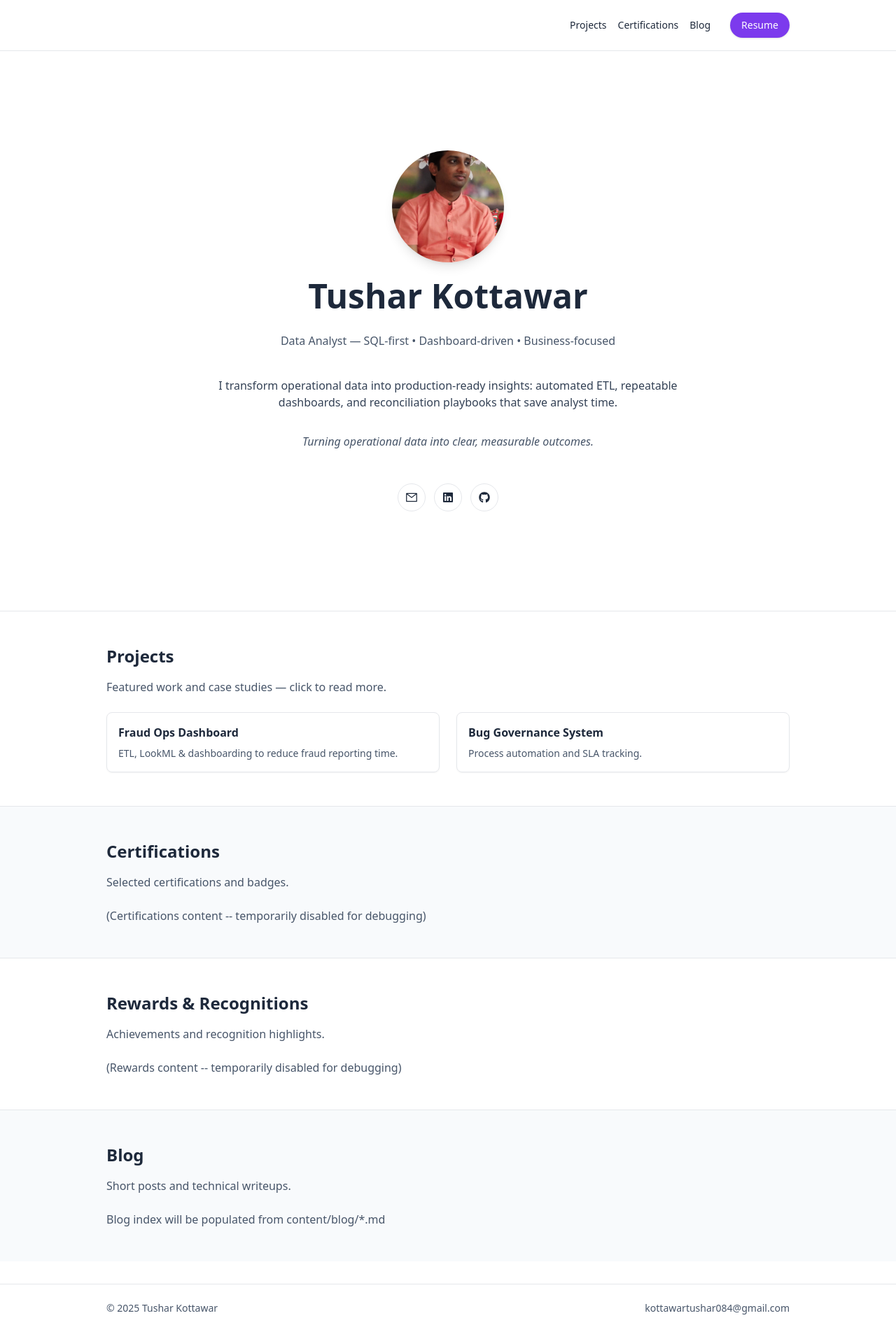
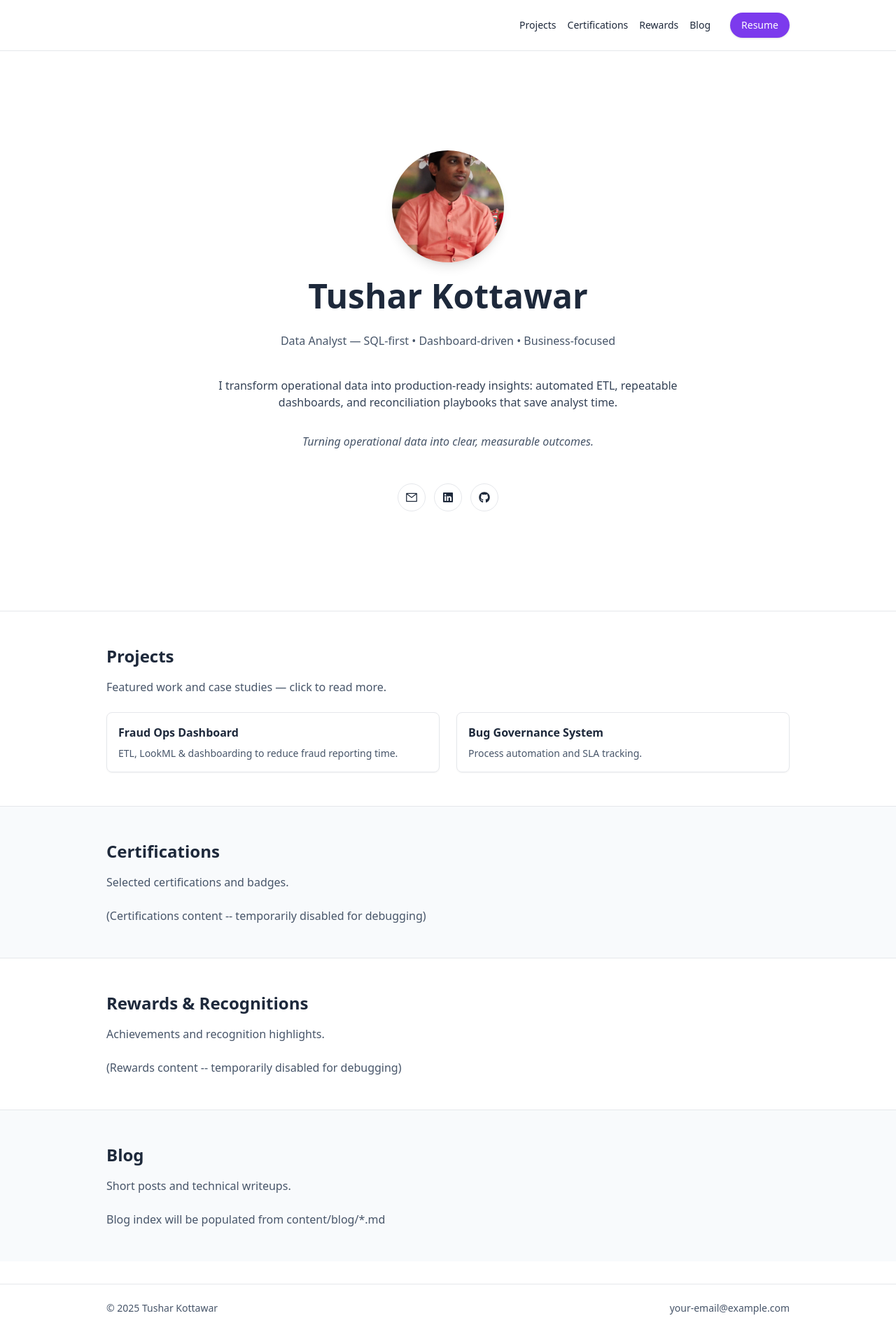
Before and after one commit to kottawartushar/tushar-web-site, a Next.js app: page / in a window 1280 px wide. Shown: the whole page at 70% size. Built offline with nearby package versions, Linux system fonts and the light colour scheme.

Commit message:
chore: update header to use multi-page routes (projects, certifications, rewards, blog)

```diff
--- a/app/layout.jsx
+++ b/app/layout.jsx
@@ -19,9 +19,10 @@ export default function RootLayout({ children }) {
             </div>
 
             <nav className="flex items-center gap-4">
-              <a className="text-sm hover:underline" href="#projects">Projects</a>
-              <a className="text-sm hover:underline" href="#certifications">Certifications</a>
-              <a className="text-sm hover:underline" href="#blog">Blog</a>
+              <a className="text-sm hover:underline" href="/projects">Projects</a>
+              <a className="text-sm hover:underline" href="/certifications">Certifications</a>
+              <a className="text-sm hover:underline" href="/rewards">Rewards</a>
+              <a className="text-sm hover:underline" href="/blog">Blog</a>
 
               <a
                 className="ml-3 inline-flex items-center gap-2 rounded-full px-4 py-2 bg-accent text-white text-sm font-medium shadow"
@@ -43,7 +44,7 @@ export default function RootLayout({ children }) {
           <div className="max-w-5xl mx-auto px-6 py-6 text-sm text-slate-600 flex items-center justify-between">
             <div>© {new Date().getFullYear()} Tushar Kottawar</div>
             <div>
-              <a className="hover:underline" href="mailto:kottawartushar084@gmail.com">kottawartushar084@gmail.com</a>
+              <a className="hover:underline" href="mailto:your-email@example.com">your-email@example.com</a>
             </div>
           </div>
         </footer>
```
